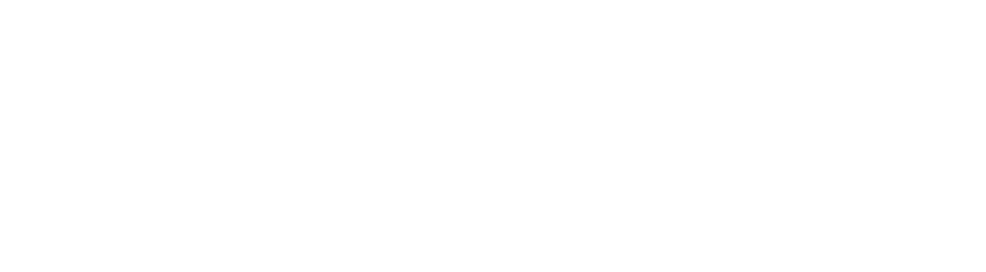
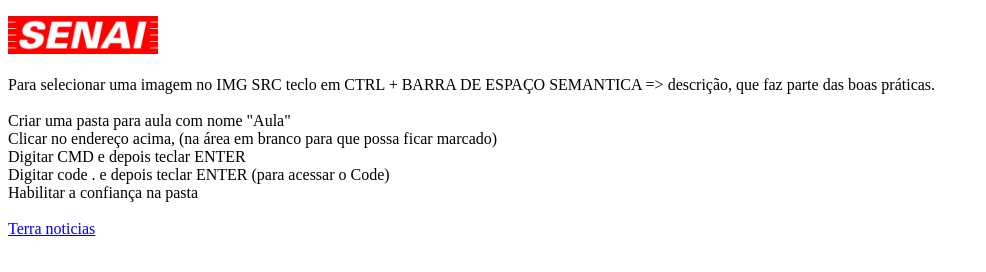
Before and after one commit to CarlosHenriqueLS/senai-html-css-js, a plain HTML site: page html-css/18-10/index.html in a window 1280 px wide. Shown: the whole page, without its empty margins (0-986 px from the left). Drawn offline with Linux system fonts and the light colour scheme.

Commit message:
liçao do dia 18-10

```diff
--- a/html-css/18-10/index.html
+++ b/html-css/18-10/index.html
@@ -3,9 +3,30 @@
 <head>
     <meta charset="UTF-8">
     <meta name="viewport" content="width=device-width, initial-scale=1.0">
-    <title>Document</title>
+    <title>18-10</title>
 </head>
 <body>
+    <p>
+        <img src="imagens/SENAI_São_Paulo_logo.png" alt="imagem do logo do Senai" width="150">
+        <img src="" alt="">
+        <!-width="largura" height="altura"->
+        <br><br>
+        Para selecionar uma imagem no IMG SRC teclo em CTRL + BARRA DE ESPAÇO SEMANTICA => descrição, que faz parte das boas práticas.
+        <br><br>
 
+        Criar uma pasta para aula com nome "Aula"
+        <br>
+        Clicar no endereço acima, (na área em branco para que possa ficar marcado)
+        <br>
+        Digitar CMD e depois teclar ENTER
+        <br>
+        Digitar code . e depois teclar ENTER (para acessar o Code)
+        <br>
+        Habilitar a confiança na pasta
+        <br>
+        <br>
+        <a href="https://www.terra.com.br" target="_blank">Terra noticias</a>
+        <!-para abrir uma nova aba adicione target=blank->
+    </p>
 </body>
 </html>
```
Also changed, not shown: html-css/18-10/imagens/SENAI_São_Paulo_logo.png (added).
